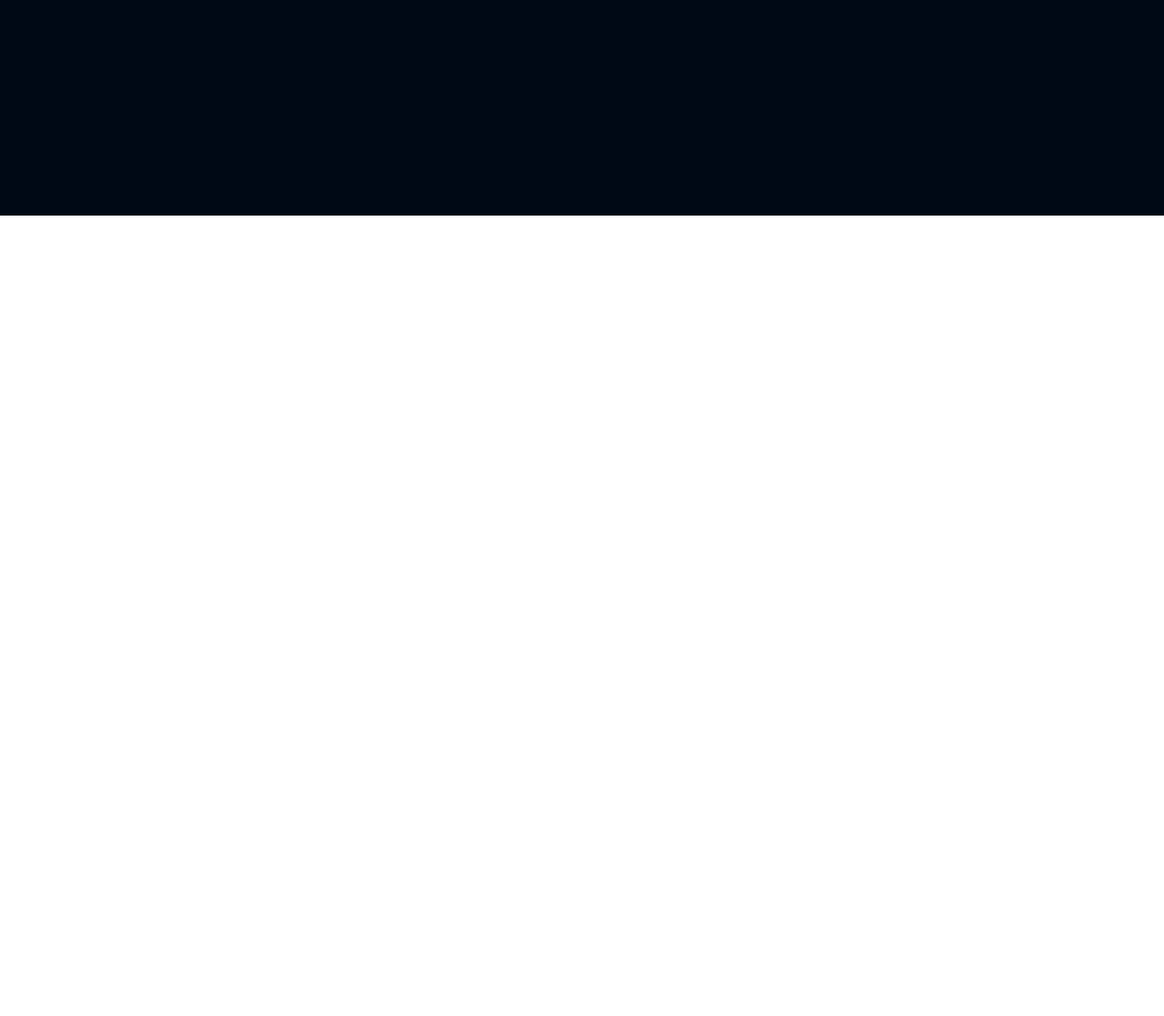
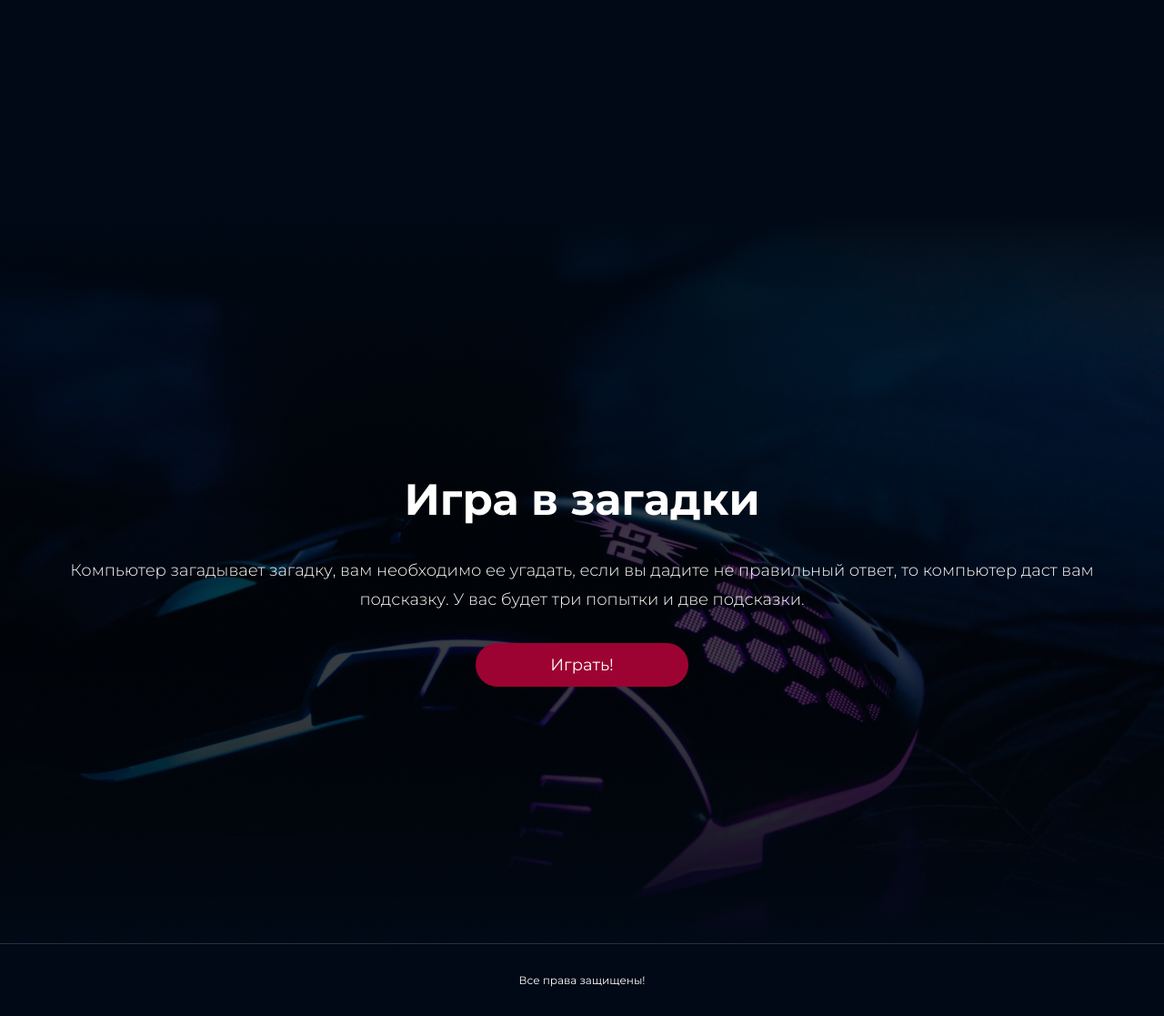
Before and after one commit to Allgud/games, a plain HTML site: page index.html in a window 1280 px wide. Shown: the part 2943-4060 px from the top of the page at 91% size. Before the commit the page ends 3180 px from the top, so only its background shows below. Drawn offline with Linux system fonts and the light colour scheme.

Commit message:
third section without js

```diff
--- a/app.js
+++ b/app.js
@@ -1,30 +1,38 @@
-const gameBtns = document.querySelectorAll('.play__button');
+const gameBtns = document.querySelectorAll('.play__button')
+const fruits = ['Яблоко', 'Груша', 'Дыня', 'Виноград', 'Персик', 'Апельсин', 'Мандарин']
 
 const shuffleArray = arr => {
     const newArr = arr.slice()
     return newArr.sort(() => Math.random() - 0.5)
 }
-const fruits = ['Яблоко', 'Груша', 'Дыня', 'Виноград', 'Персик', 'Апельсин', 'Мандарин']
 
 const getSeason = () => {
     const userNum = prompt('Введите число от 1 до 12')
     if(userNum > 12){
         alert("Нет столько месяцев в году, баклан!")
+        return
     }
+
     if(userNum < 1 || userNum === ''){
         alert('Пожалуйста, введите число от 1 до 12')
+        return
     }
+
     if(userNum == 12 || userNum == 1 || userNum == 2){
         alert('Зима')
+        return
     }
+
     if(userNum >= 3 && userNum <= 5){
         alert('Весна')
         return
     }
+
     if(userNum >= 6 && userNum <= 8){
         alert("Лето")
         return
     }
+
     if(userNum >= 9 && userNum <= 11){
         alert("Осень")
         return
@@ -40,21 +48,24 @@ const rememberWords = () => {
   answer1 = answer1.toLowerCase().trim()
   let answer2 = prompt(`Какое слово было последним в списке?`)
   answer2 = answer2.toLowerCase().trim()
+
   if(answer1 === firstWord && answer2 === lastWord){
       alert('Всё верно!')
       return
   }
+
   if(answer1 === firstWord && answer2 !== lastWord || answer1 !== firstWord && answer2 === lastWord){
       alert('Вы были близки')
       return
   }
+
   if(answer1 !== firstWord && answer2 !== lastWord){
       alert('Все ответы неверны')
       return
   }
 }
 
-gameBtns.forEach((btn,i) => {
+gameBtns.forEach(btn => {
     btn.addEventListener("click", e => {
         e.preventDefault()
         const parent = e.target.parentNode
--- a/index.html
+++ b/index.html
@@ -36,7 +36,9 @@
             >
           </li>
           <li class="games__item">
-            <a href="#" class="game"><span class="game__title">Игра 3</span></a>
+            <a href="#game3" class="game"
+              ><span class="game__title">Игра 3</span></a
+            >
           </li>
         </ul>
       </nav>
@@ -767,6 +769,20 @@
         </div>
       </div>
     </section>
+    <section class="play center" id="game3">
+      <div class="play__content">
+        <div class="play__description">
+          <h2 class="play__title">Игра в загадки</h2>
+          <p class="play__text">
+            Компьютер загадывает загадку, вам необходимо ее угадать, если вы
+            дадите не правильный ответ, то компьютер даст вам подсказку. У вас
+            будет три попытки и две подсказки.
+          </p>
+          <a href="" class="button play__button"><span>Играть!</span></a>
+        </div>
+      </div>
+    </section>
+    <footer class="footer center">Все права защищены!</footer>
     <script src="app.js"></script>
   </body>
 </html>
--- a/style.scss
+++ b/style.scss
@@ -159,6 +159,41 @@ html {
   }
 }
 
+#game3{
+  background-image: url("./img/background/play3-bg.png");
+  background-position: center;
+  background-repeat: no-repeat;
+  background-size: cover;
+  display: flex;
+  justify-content: center;
+  align-items: center;
+
+  .play__content{
+    margin: 0 auto;
+    padding: 0;
+  }
+
+  .play__description{
+    justify-content: center;
+    align-items: center;
+  }
+
+  .play__text{
+    width: 100%;
+    text-align: center;
+  }
+}
+
+.footer{
+  padding: 32px 0px;
+  text-align: center;
+  background-color: $color-darkblue;
+  font-weight: 400;
+  font-size: 12px;
+  line-height: 15px;
+  border-top: 1px solid rgba(184, 212, 255, 0.2);
+}
+
 @media (max-width: 376px) {
   .center {
     padding-left: 16px;
@@ -238,4 +273,8 @@ html {
       width: 100%;
     }
   }
+
+  #game3{
+    align-items: flex-start;
+  }
 }
```
Also changed, not shown: img/background/play3-bg.png (added), style.css, 1 other file.
